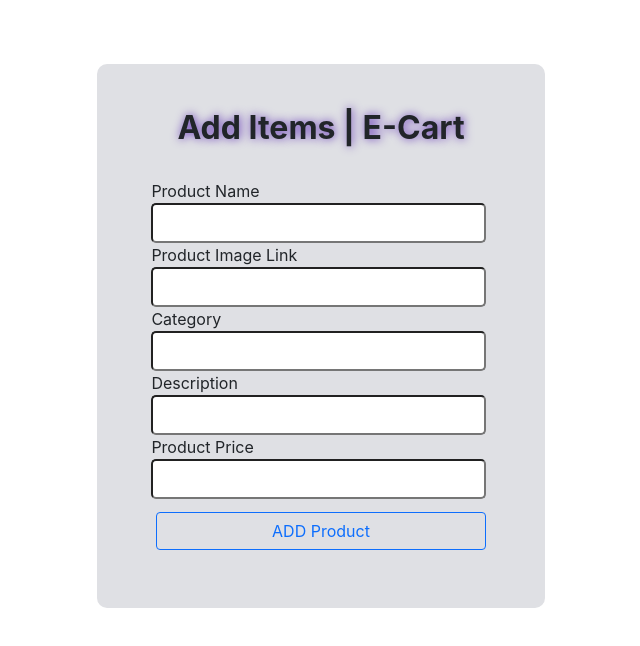
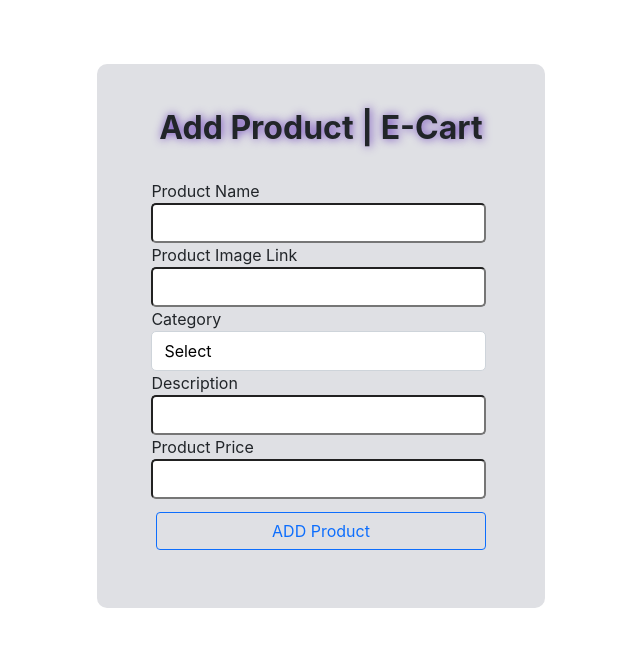
Before and after one commit to ritheshjaston/Ecart-App, a React (Create React App) app: page /additems in a window 1280 px wide. Shown: the top 646 px of the page, without its empty margins (319-959 px from the left). Built offline with nearby package versions, Linux system fonts and the light colour scheme.

Commit message:
Add product admin code added

```diff
--- a/src/Admin/AddItem.jsx
+++ b/src/Admin/AddItem.jsx
@@ -3,47 +3,72 @@ import '../my.css'
 import { Link, useNavigate } from 'react-router-dom'
 export default function AddItem() {
 
-    const [item, setitem] = useState({ pname: "", pprice: "", pimg: "", pcategory: "" ,pdescription:""});
+    const [item, setitem] = useState({ pname: "", pprice: "", pimg: "", pcategory: "", pdescription: "" });
     const navigate = useNavigate();
-    const change = (event) => [
-        setitem({ ...item, [event.target.name]: event.target.value })
-    ]
-    const handlesubmit = async (e) => {
+    let initialvalue;
+    if (localStorage.getItem("Products") == null) {
+        initialvalue = [];
+    } else {
+        initialvalue = JSON.parse(localStorage.getItem("Products"));
+    }
 
+    const [value, setvalue] = useState(initialvalue);
+    console.log(value);
+
+    const change = (e) => {
+        setitem({ ...item, [e.target.name]: e.target.value });
+        console.log(item);
     }
-    console.log(item);
-  return (
-    <div>
+    const handler = () => {
+        const prodid = value.length == 0 ? 1 : value[value.length - 1].u_id + 1;
+        const details = {
+            prod_id: prodid, ...item
+        }
+        const finalitem=[...value,details];
+        setvalue(finalitem);
+        localStorage.setItem("Products", JSON.stringify(finalitem))
+        alert("Products Added...!")
+        setitem({ pname: "", pprice: "", pimg: "", pcategory: "", pdescription: "" })
+    }
+    return (
+        <div>
             <div className="signupmain container">
-                <h2>Add Items | E-Cart</h2>
+                <h2>Add Product | E-Cart</h2>
 
                 <br />
-                <form onSubmit={handlesubmit}>
+
                     <label htmlFor="pname" className='formlabel'>Product Name</label> <br />
-                    <input type="email" pname='email' className='input' value={item.pname} onChange={change} />
+                    <input type="text" name='pname' className='input' value={item.pname} onChange={change} />
                     <br />
                     <label htmlFor="img" className='formlabel'>Product Image Link</label> <br />
-                    <input type="password" name='pimg' className='input' value={item.pimg} onChange={change} />
+                    <input type="text" name='pimg' className='input' value={item.pimg} onChange={change} />
                     <br />
                     <label htmlFor="category" className='formlabel'>Category</label> <br />
-                    <input type="text" name='pcategory' className='input' value={item.pcategory} onChange={change} />
-                    <br />
+                    <select name='pcategory' className='form-select input' value={item.pcategory} onChange={change}>
+                        <option value="" style={{color:"#dfe0e4"}}>Select</option>
+                        <option value="Mobiles">Mobiles</option>
+                        <option value="Fashion">Fashion</option>
+                        <option value="Electronics">Electronics</option>
+                        <option value="Appliances">Appliances</option>
+                        <option value="Toys">Toys</option>
+                        <option value="Beauty">Beauty</option>
+                    </select>
                     <label htmlFor="desc" className='formlabel'>Description</label> <br />
                     <input type="text" name='pdescription' className='input' value={item.pdescription} onChange={change} />
                     <br />
                     <label htmlFor="price" className='formlabel'>Product Price</label> <br />
-                    <input type="text" name='pprice' className='input' value={item.pprice} onChange={change} />
-                    <button type="submit" className="btn btn-outline-primary buttonform">ADD Product</button>
+                    <input type="number" name='pprice' className='input' value={item.pprice} onChange={change} />
+                    <button onClick={handler} className="btn btn-outline-primary buttonform">ADD Product</button>
 
                     <br />
                     <br />
                     <br />
 
-                </form>
+
             </div>
             <br />
             <br />
             <br />
         </div>
-  )
+    )
 }
--- /dev/null
+++ b/src/Admin/Adminlogin.jsx
@@ -0,0 +1,50 @@
+import React from 'react'
+import { useState } from 'react';
+import { useEffect } from 'react';
+import { Link, useNavigate } from 'react-router-dom';
+export default function Adminlogin() {
+    let navigate = useNavigate();
+    const [credentials, setcredentials] = useState({ email: "", password: "" });
+
+
+
+    const handlesubmit = async (e) => {
+
+        if (credentials.email == "admin@gmail.com" && credentials.password == "admin") {
+            alert("Hello Admin")
+            navigate('/additems')
+        } else {
+            alert("Invalid Username and Password")
+            navigate('/')
+        }
+    }
+
+    const change = (event) => [
+        setcredentials({ ...credentials, [event.target.name]: event.target.value })
+    ]
+    console.log(credentials)
+    return (
+        <div>
+            <div className="signupmain container">
+                <h2>Sign In | E-Cart</h2>
+                <br />
+                <br />
+                {/* <form > */}
+                <label htmlFor="email" className='formlabel'>Email</label> <br />
+                <input type="email" name='email' className='input' value={credentials.email} onChange={change} />
+                <br />
+                <label htmlFor="email" className='formlabel'>Password</label> <br />
+                <input type="password" name='password' className='input' value={credentials.password} onChange={change} />
+                <br />
+
+                <button onClick={handlesubmit} className="btn btn-outline-primary buttonform" >Sign In</button>
+                <Link to="/Register" className="btn btn-outline-danger buttonalreadyuser" >Don't have account?signup </Link>
+                <br />
+                <br />
+                <br />
+
+                {/* </form> */}
+            </div>
+        </div>
+    )
+}
--- a/src/Components/Router.jsx
+++ b/src/Components/Router.jsx
@@ -5,6 +5,7 @@ import Register from '../Screens/Register'
 import Signin from '../Screens/Signin'
 import AddItem from '../Admin/AddItem'
 import Cart from '../User/Cart'
+import Adminlogin from '../Admin/Adminlogin'
 export default function Router() {
     return (
         <div>
@@ -15,6 +16,7 @@ export default function Router() {
                     <Route exact path='/login' element={<Signin />} />
                     <Route exact path='/additems' element={<AddItem />} />
                     <Route exact path='/cart' element={<Cart />} />
+                    <Route exact path='/admin' element={<Adminlogin />} />
                 </Routes>
             </BrowserRouter>
         </div>
```
